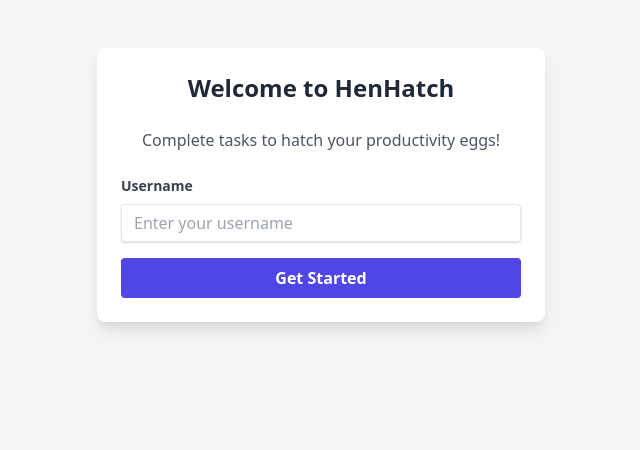
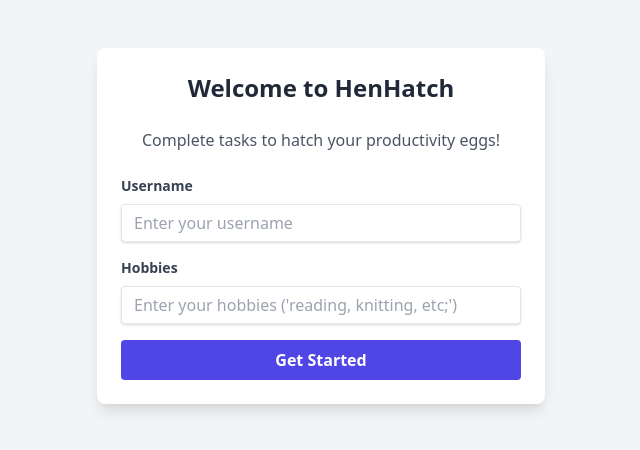
Before and after one commit to colinhorger/henhacks2025, a Flask app: page / in a window 1280 px wide. Shown: the top 450 px of the page, without its empty margins (319-959 px from the left). Run offline with Flask 3, Linux system fonts and the light colour scheme.

Commit message:
User Entered Hobbies now Working

```diff
--- a/app.py
+++ b/app.py
@@ -44,6 +44,7 @@ class User:
         self.current_tasks = []
         self.current_egg_state = 0
         self.completed_tasks = 0
+        self.hobbies = []
 
     def to_dict(self):
         return {
@@ -74,6 +75,7 @@ class User:
 
             return True
         return False
+
     def remove_task(self, task_id):
         if task_id in self.current_tasks:
             self.current_tasks.remove(task_id)
@@ -120,6 +122,7 @@ def create_user():
     data = request.json
     user_id = str(len(users) + 1)  # Simple ID generation
     new_user = User(user_id, data['username'])
+    new_user.hobbies = data['hobbies']
     users[user_id] = new_user
 
     # Generate initial tasks
@@ -159,9 +162,12 @@ def generate_new_tasks_for_user(user_id):
 
     # Clear current tasks if any
     user.current_tasks = []
-
+    hobbyies = user.hobbies
     # Generate 3 new tasks from different categories
-    selected_categories = random.sample(hobby_categories, 3)
+    if len(user.hobbies) > 3 :
+        selected_categories = random.sample(hobbyies, 3)
+    else:
+        selected_categories = user.hobbies
 
     for category in selected_categories:
         task_description = generate_task(category)
--- a/templates/index.html
+++ b/templates/index.html
@@ -69,7 +69,10 @@
                     <label for="username" class="block text-gray-700 text-sm font-bold mb-2">Username</label>
                     <input type="text" id="username" class="shadow appearance-none border rounded w-full py-2 px-3 text-gray-700 leading-tight focus:outline-none focus:shadow-outline" placeholder="Enter your username">
                 </div>
-
+                <div class="mt-4 mb-4">
+                    <label for="hobbies" class="block text-gray-700 text-sm font-bold mb-2">Hobbies</label>
+                    <input type="text" id="user-hobbies" class = "shadow appearance-none border rounded w-full py-2 px-3 text-gray-700 leading-tight focus:outline-none focus:shadow-outline" placeholder="Enter your hobbies ('reading, knitting, etc;')">
+                </div>
                 <button id="start-btn" class="w-full bg-indigo-600 hover:bg-indigo-700 text-white font-bold py-2 px-4 rounded focus:outline-none focus:shadow-outline transition duration-300">
                     Get Started
                 </button>
@@ -173,6 +176,7 @@
         const appScreen = document.getElementById('app-screen');
         const startBtn = document.getElementById('start-btn');
         const usernameInput = document.getElementById('username');
+        const hobbiesInput = document.getElementById('user-hobbies')
         const userNameDisplay = document.getElementById('user-name');
         const eggsCountDisplay = document.getElementById('eggs-count');
         const tasksCountDisplay = document.getElementById('tasks-count');
@@ -184,14 +188,14 @@
         const continueBtn = document.getElementById('continue-btn');
 
         // API Functions
-        async function createUser(username) {
+        async function createUser(username, hobbies) {
             try {
                 const response = await fetch('/api/users', {
                     method: 'POST',
                     headers: {
                         'Content-Type': 'application/json',
                     },
-                    body: JSON.stringify({ username }),
+                    body: JSON.stringify({ username, hobbies }),
                 });
 
                 return await response.json();
@@ -365,22 +369,31 @@
         // App Flow Functions
         async function startApp() {
             const username = usernameInput.value.trim();
+            hobbies = hobbiesInput.value.trim();
 
             if (!username) {
                 alert('Please enter a username');
                 return;
             }
+            if(!hobbies) {
+                alert('Please enter hobbies');
+                return;
+            }
+
+            hobbies = hobbies.split(',').map(hobby => hobby.trim()).filter(hobby => hobby !== "");
 
             // Create user
-            const user = await createUser(username);
+            const user = await createUser(username, hobbies);
 
             if (user) {
                 currentUser = user;
+                currentHobbies = hobbies;
 
                 // Update UI
                 userNameDisplay.textContent = user.username;
                 eggsCountDisplay.textContent = user.completed_eggs;
                 tasksCountDisplay.textContent = user.completed_tasks;
+                user.hobbies = currentHobbies
                 updateEggAnimation(user.egg_state_name);
 
                 // Switch screens
@@ -388,6 +401,7 @@
                 appScreen.classList.remove('hidden');
 
                 // Load tasks and leaderboard
+
                 refreshTasks();
                 refreshLeaderboard();
             } else {
```
